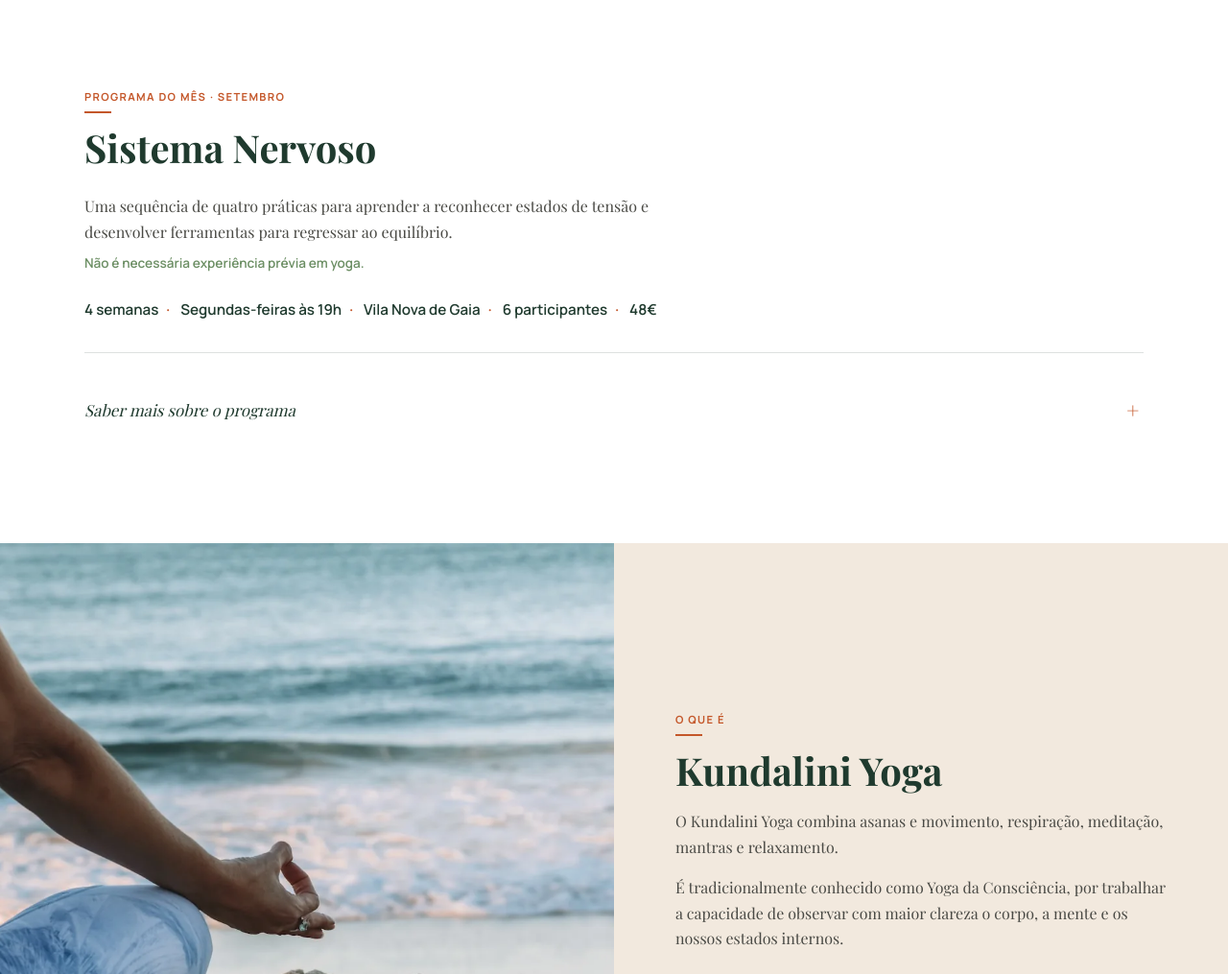
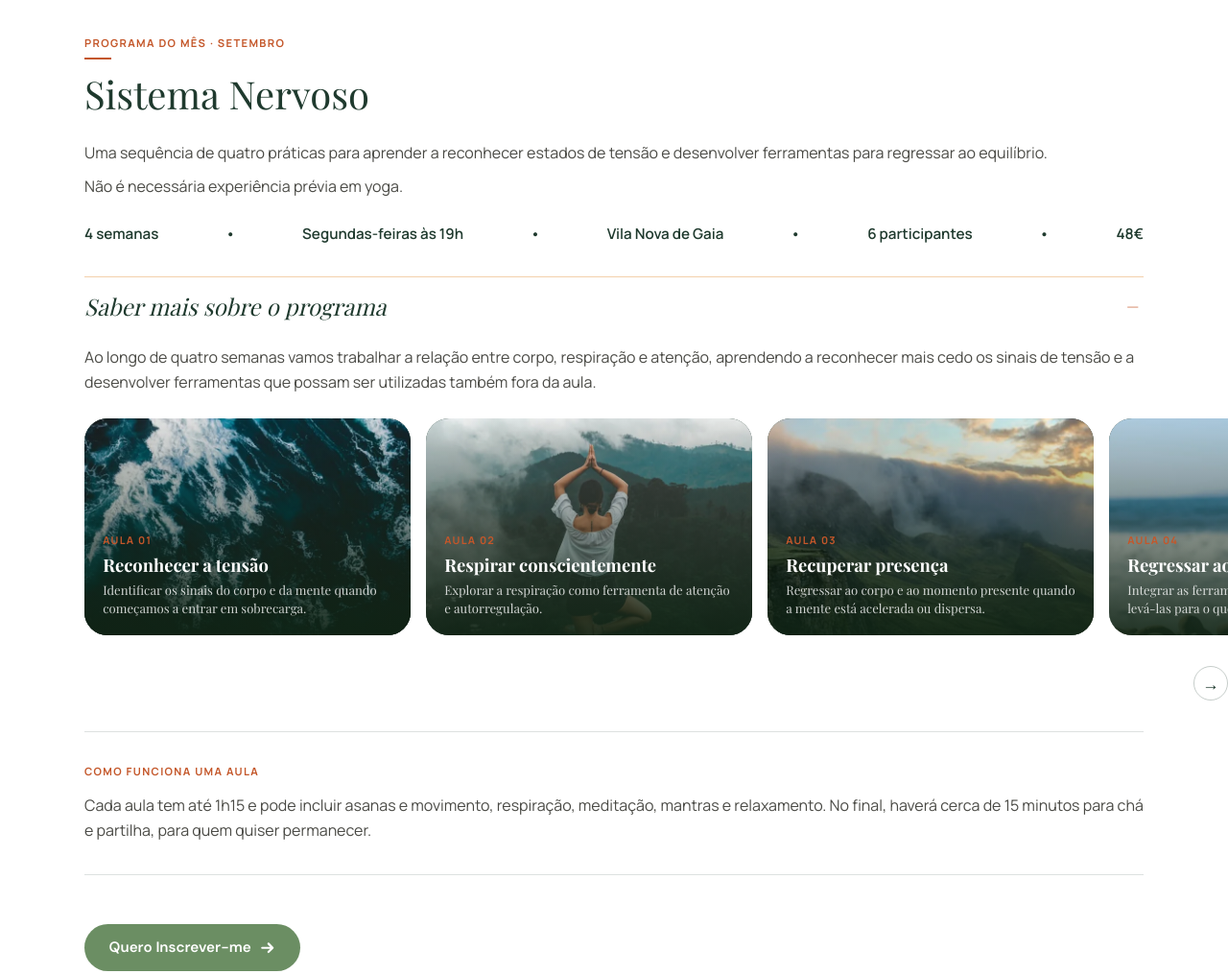
Before and after one commit to imbianchi/gabrielaferreirayoga, a plain HTML site: page index.html in a window 1280 px wide. Shown: the part 820-1835 px from the top of the page at 96% size. Drawn offline with nearby package versions, Linux system fonts and the light colour scheme; a web font is replaced by a local one.

Commit message:
Rework programa section: heading/typography per Figma, full-width evenly-spaced info row, and edge-bleeding lesson carousel

```diff
--- a/css/style.css
+++ b/css/style.css
@@ -469,14 +469,16 @@ h3 { font-size: 1.2rem; }
   padding: var(--section-gap-mobile) 0;
 }
 .programa__header { margin-bottom: 1.5rem; }
-.programa__intro { max-width: 640px; }
-.programa__intro p { color: var(--color-text-muted); margin-top: 0.75rem; }
+.programa__header h2 { font-weight: 400; }
+.programa__intro p {
+  font-family: var(--font-sans);
+  color: var(--color-text-muted);
+  margin-top: 0.75rem;
+}
 .programa__note {
   display: block;
   font-family: var(--font-sans);
-  font-size: 0.85rem;
-  font-weight: 600;
-  color: var(--color-light-green);
+  color: var(--color-text-muted);
   margin-top: 0.5rem;
 }
 
@@ -494,20 +496,26 @@ h3 { font-size: 1.2rem; }
   color: var(--color-dark-green);
 }
 .programa__info-list li { color: var(--color-dark-green); }
+.programa__info-dot { display: none; }
 
 @media (min-width: 1024px) {
   .programa__info-list {
+    width: 100%;
     flex-direction: row;
     list-style: none;
     padding-left: 0;
     gap: 0;
     flex-wrap: wrap;
+    justify-content: space-between;
     align-items: center;
   }
-  .programa__info-list li + li::before {
-    content: ' · ';
-    margin: 0 0.5rem;
-    color: var(--color-dark-orange);
+  .programa__info-dot {
+    display: block;
+    color: var(--color-dark-green);
+  }
+  .programa__info-list + .divider {
+    border-top-color: rgba(224, 138, 46, 0.4);
+    margin-bottom: 0.5rem;
   }
 }
 
@@ -615,28 +623,34 @@ h3 { font-size: 1.2rem; }
   line-height: 1.4;
 }
 
-/* Lesson cards scroll nav buttons (desktop) */
+/* Lesson cards scroll nav buttons (desktop) — simple, minimal, below the row */
 .lesson-cards-wrap { position: relative; }
+.lesson-cards-controls {
+  display: flex;
+  justify-content: flex-end;
+  gap: 0.5rem;
+}
 .lesson-cards-nav {
   display: none;
-  position: absolute;
-  top: 50%;
-  transform: translateY(-50%);
   width: 36px;
   height: 36px;
   border-radius: 50%;
-  background: var(--color-white);
-  box-shadow: 0 2px 8px rgba(0,0,0,0.2);
+  border: 1px solid rgba(31, 58, 46, 0.25);
+  background: none;
+  box-shadow: none;
   align-items: center;
   justify-content: center;
   color: var(--color-dark-green);
-  z-index: 2;
   font-size: 1.1rem;
-  transition: background 0.15s;
+  visibility: hidden;
+  transition: background 0.15s, border-color 0.15s;
 }
-.lesson-cards-nav:hover { background: var(--color-grey); }
-.lesson-cards-nav--prev { left: -18px; }
-.lesson-cards-nav--next { right: -18px; }
+.lesson-cards-nav--next { visibility: visible; }
+.lesson-cards-nav.is-visible { visibility: visible; }
+.lesson-cards-nav:hover {
+  background: rgba(31, 58, 46, 0.06);
+  border-color: var(--color-dark-green);
+}
 
 .accordion__inner-eyebrow { margin-top: 1rem; }
 .accordion__inner-eyebrow + p { margin-top: 0.75rem; }
@@ -644,12 +658,23 @@ h3 { font-size: 1.2rem; }
 
 @media (min-width: 1024px) {
   .programa {
-    padding: var(--section-gap-desktop) 0;
+    padding: var(--section-gap-mobile) 0 var(--section-gap-desktop);
+  }
+  .lesson-cards-wrap {
+    width: calc(100vw - max(0px, (100vw - var(--container-max)) / 2) - var(--container-pad));
   }
   .lesson-card {
-    flex: 0 0 300px;
+    flex: 0 0 340px;
+    aspect-ratio: 3 / 2;
   }
   .lesson-cards-nav { display: flex; }
+
+  .accordion__trigger { padding: 0.35rem 0 1rem; }
+  .accordion__trigger-label { font-size: 24px; }
+  .accordion__body-inner > p {
+    font-family: var(--font-sans);
+    font-size: 16px;
+  }
 }
 
 /* ============================================================
--- a/index.html
+++ b/index.html
@@ -231,9 +231,13 @@
         <!-- Info row -->
         <ul class="programa__info-list" aria-label="Informações do programa">
           <li>4 semanas</li>
+          <li class="programa__info-dot" aria-hidden="true">•</li>
           <li>Segundas-feiras às 19h</li>
+          <li class="programa__info-dot" aria-hidden="true">•</li>
           <li>Vila Nova de Gaia</li>
+          <li class="programa__info-dot" aria-hidden="true">•</li>
           <li>6 participantes</li>
+          <li class="programa__info-dot" aria-hidden="true">•</li>
           <li>48€</li>
         </ul>
 
@@ -261,7 +265,6 @@
 
               <!-- Lesson cards -->
               <div class="lesson-cards-wrap">
-                <button class="lesson-cards-nav lesson-cards-nav--prev" aria-label="Ver aulas anteriores">&#8592;</button>
                 <div class="lesson-cards" role="list">
 
                   <article class="lesson-card" role="listitem">
@@ -321,7 +324,10 @@
                   </article>
 
                 </div><!-- /.lesson-cards -->
-                <button class="lesson-cards-nav lesson-cards-nav--next" aria-label="Ver próximas aulas">&#8594;</button>
+                <div class="lesson-cards-controls">
+                  <button class="lesson-cards-nav lesson-cards-nav--prev" aria-label="Ver aulas anteriores">&#8592;</button>
+                  <button class="lesson-cards-nav lesson-cards-nav--next" aria-label="Ver próximas aulas">&#8594;</button>
+                </div>
               </div><!-- /.lesson-cards-wrap -->
 
               <hr class="divider">
--- a/js/script.js
+++ b/js/script.js
@@ -136,25 +136,40 @@
     const body    = progAccordion.querySelector('.accordion__body');
     const icon    = progAccordion.querySelector('.accordion__icon');
 
+    function openProgAccordion() {
+      trigger.setAttribute('aria-expanded', 'true');
+      body.style.overflow = 'hidden';
+      body.style.maxHeight = body.scrollHeight + 'px';
+      icon && (icon.textContent = '−');
+      body.addEventListener('transitionend', function onEnd() {
+        if (trigger.getAttribute('aria-expanded') === 'true') {
+          body.style.maxHeight = 'none';
+          // Allow the lesson-cards carousel to bleed past the section edge.
+          body.style.overflow = 'visible';
+        }
+        body.removeEventListener('transitionend', onEnd);
+      });
+    }
+
     trigger && trigger.addEventListener('click', function () {
       const isOpen = trigger.getAttribute('aria-expanded') === 'true';
       if (isOpen) {
         trigger.setAttribute('aria-expanded', 'false');
+        body.style.overflow = 'hidden';
         body.style.maxHeight = '0';
         icon && (icon.textContent = '+');
       } else {
-        trigger.setAttribute('aria-expanded', 'true');
-        body.style.maxHeight = body.scrollHeight + 'px';
-        icon && (icon.textContent = '−');
-        // Allow max-height to auto once open so content can resize
-        body.addEventListener('transitionend', function onEnd() {
-          if (trigger.getAttribute('aria-expanded') === 'true') {
-            body.style.maxHeight = 'none';
-          }
-          body.removeEventListener('transitionend', onEnd);
-        });
+        openProgAccordion();
       }
     });
+
+    // Open by default on desktop; mobile stays closed until tapped.
+    if (window.innerWidth >= 1024) {
+      trigger.setAttribute('aria-expanded', 'true');
+      body.style.maxHeight = 'none';
+      body.style.overflow = 'visible';
+      icon && (icon.textContent = '−');
+    }
   }
 
   /* ── FAQ accordion (single-open) ─────────────────────── */
@@ -232,6 +247,13 @@
     btnNext.addEventListener('click', function () {
       cardRow.scrollBy({ left: getCardWidth(), behavior: 'smooth' });
     });
+
+    // Prev arrow only appears once the row has scrolled away from the start.
+    function updateCardNav() {
+      btnPrev.classList.toggle('is-visible', cardRow.scrollLeft > 8);
+    }
+    cardRow.addEventListener('scroll', updateCardNav, { passive: true });
+    updateCardNav();
   }
 
 })();
```
